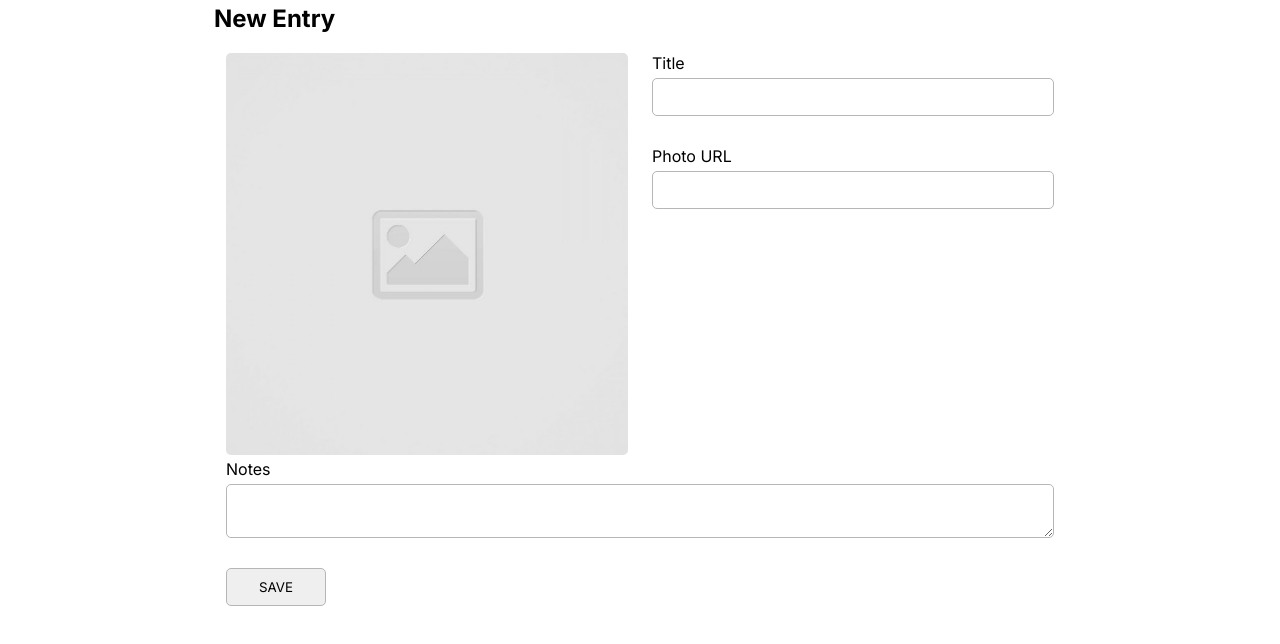
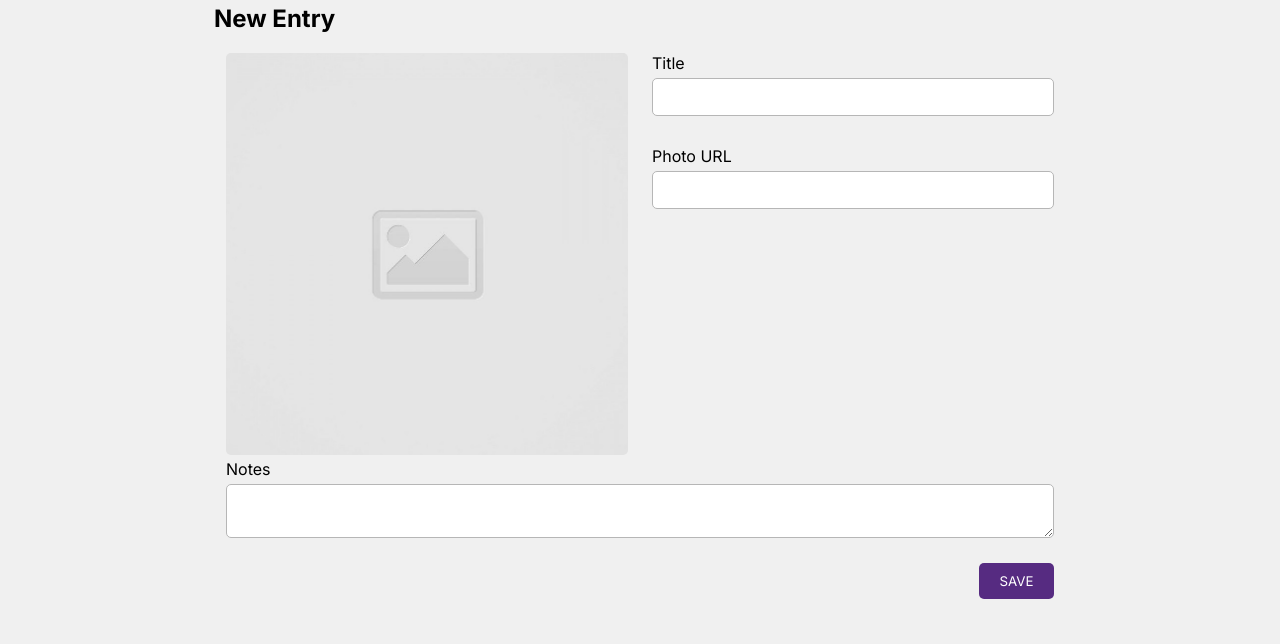
Before and after one commit to lol-ray/code-journal, a website: page index.html in a window 1280 px wide. Shown: the part 66-710 px from the top of the page. Drawn offline with Linux system fonts and the light colour scheme.

```diff
--- a/css/styles.css
+++ b/css/styles.css
@@ -1,5 +1,9 @@
 * {
   font-family: Inter, sans-serif;
+}
+
+body {
+  background-color: #f0f0f0;
 }
 
 header {
@@ -28,11 +32,23 @@
   border: 1px solid #b6b6b6;
 }
 
+input:focus,
+textarea:focus {
+  border: 2px solid #562b81;
+}
+
 label[for="notes"] {
   margin-top: 20px;
 }
 
+#notes {
+  margin: 5px 0 20px;
+}
+
 #save {
-  width: 100px;
-  margin-left: 0;
+  width: 75px;
+  float: right;
+  color: white;
+  background-color: #562b81;
+  border: none;
 }
```
